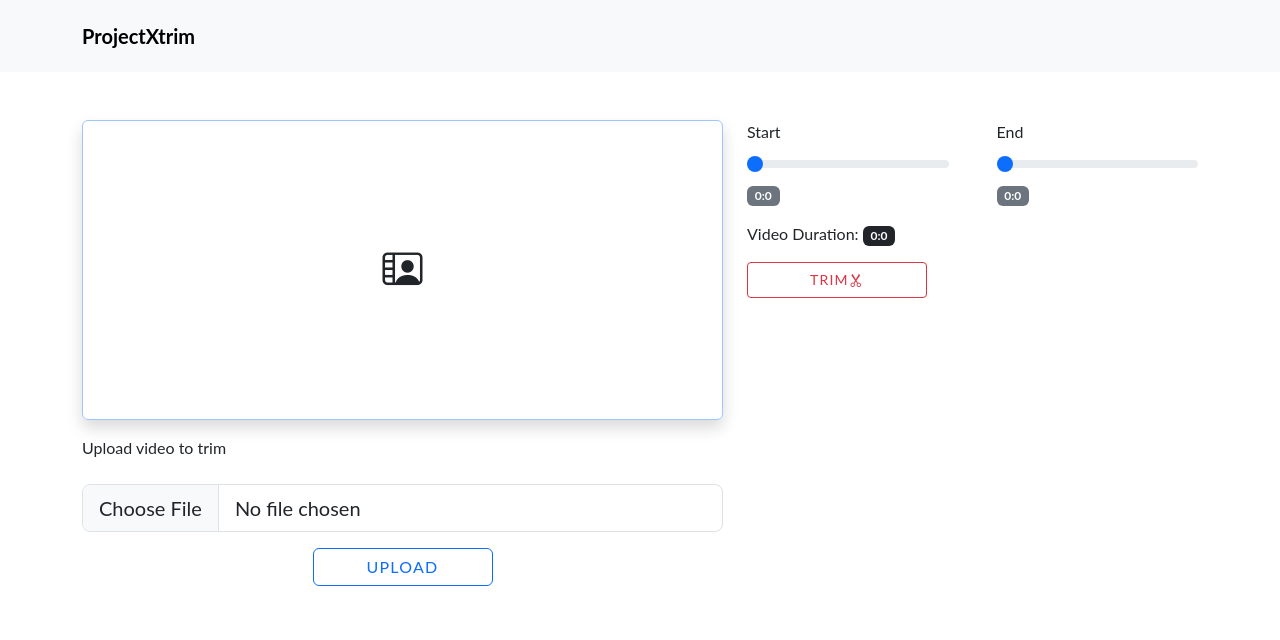
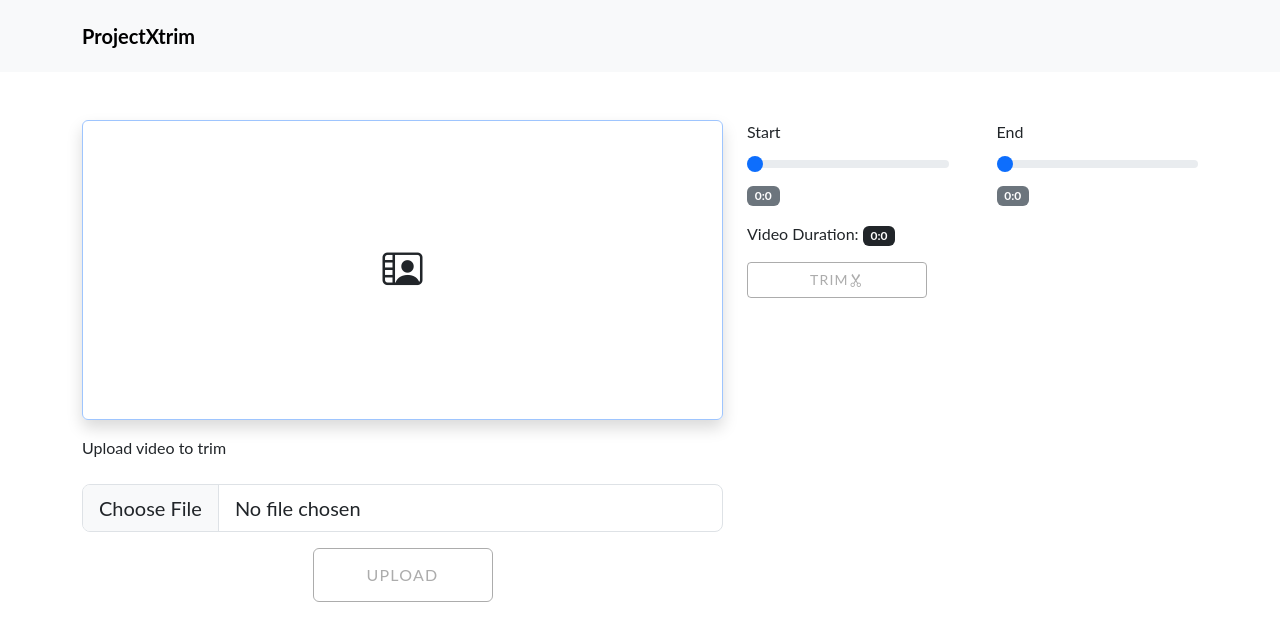
Before and after one commit to TundeOladejo/projectxtrim, a Vue app: page /edit in a window 1280 px wide. Shown: the top 640 px of the page. Built offline with nearby package versions, Linux system fonts and the light colour scheme.

Commit message:
ui improvements on button elements

```diff
--- a/src/views/EditPage.vue
+++ b/src/views/EditPage.vue
@@ -18,9 +18,12 @@
                         <input type="file" class="form-control form-control-lg" id="customFile" accept="video/*"
                             @change="handleFileUpload" required />
 
-                        <button @click="transcode" class="btn btn-outline-primary py-2" v-show="isBtn">
-                            {{ message }}
-                        </button>
+                        <div class="mx-auto">
+                            <button @click="transcode" class="btn btn-outline-primary py-3" v-show="isBtn"
+                                :disabled="this.vidName == null">
+                                {{ message }}
+                            </button>
+                        </div>
 
                         <div v-show="isProgress" class="progress" role="progressbar"
                             aria-label="Animated striped example" :aria-valuenow="percentageProgress" aria-valuemin="0"
@@ -46,12 +49,13 @@
                             <span class="badge text-bg-secondary">{{ fancyTimeFormat(this.end) }}</span>
                         </div>
                     </div>
-                    <div class="row pt-3 gap-3">
-                        <span class="col-12">Video Duration: <span class="badge text-bg-dark">{{
+                    <div class="row pt-3">
+                        <span class="col-12 mb-3">Video Duration: <span class="badge text-bg-dark">{{
                             fancyTimeFormat(this.duration)
                         }}</span></span>
-                        <span class="col">
-                            <button class="btn btn-outline-danger py-2 px-1 btn-sm" type="button" @click="trimvideo">
+                        <span class="col-6">
+                            <button class="btn btn-outline-danger py-3 py-lg-2 px-1 btn-sm" type="button"
+                                @click="trimvideo" :disabled="this.vidName == null">
                                 <div class="spinner-border spinner-border-sm" role="status"
                                     v-show="trimBtnText != 'Trim'">
                                     <span class="visually-hidden">Loading...</span>
@@ -59,8 +63,8 @@
                                 {{ trimBtnText }}<i class="bi bi-scissors"></i>
                             </button>
                         </span>
-                        <span class="col" v-show="showDownload">
-                            <a class="btn btn-outline-success py-2 px-1 btn-sm" type="button" :href="video"
+                        <span class="col-6" v-show="showDownload">
+                            <a class="btn btn-outline-success py-3 py-lg-2 px-1 btn-sm" type="button" :href="video"
                                 download>Download<i class="bi bi-scissors"></i></a>
                         </span>
                         <span class="col-12">{{ trimError }}</span>
@@ -103,7 +107,7 @@ export default {
             const ffmpeg = createFFmpeg({
                 log: true,
             });
-            this.message = "Loading please wait...";
+            this.message = "Loading...";
             await ffmpeg.load();
             ffmpeg.FS("writeFile", this.vidName, await fetchFile(this.videoFile));
             this.isBtn = false
@@ -166,4 +170,9 @@ export default {
     justify-content: center;
     align-items: center;
 }
+
+.btn:disabled {
+    border: 1px solid grey;
+    color: grey;
+}
 </style>
--- a/src/views/LandingPage.vue
+++ b/src/views/LandingPage.vue
@@ -54,6 +54,6 @@ export default {
     flex-direction: column;
     align-items: center;
     justify-content: center;
-
+    border-radius: 8px;
 }
 </style>
```
